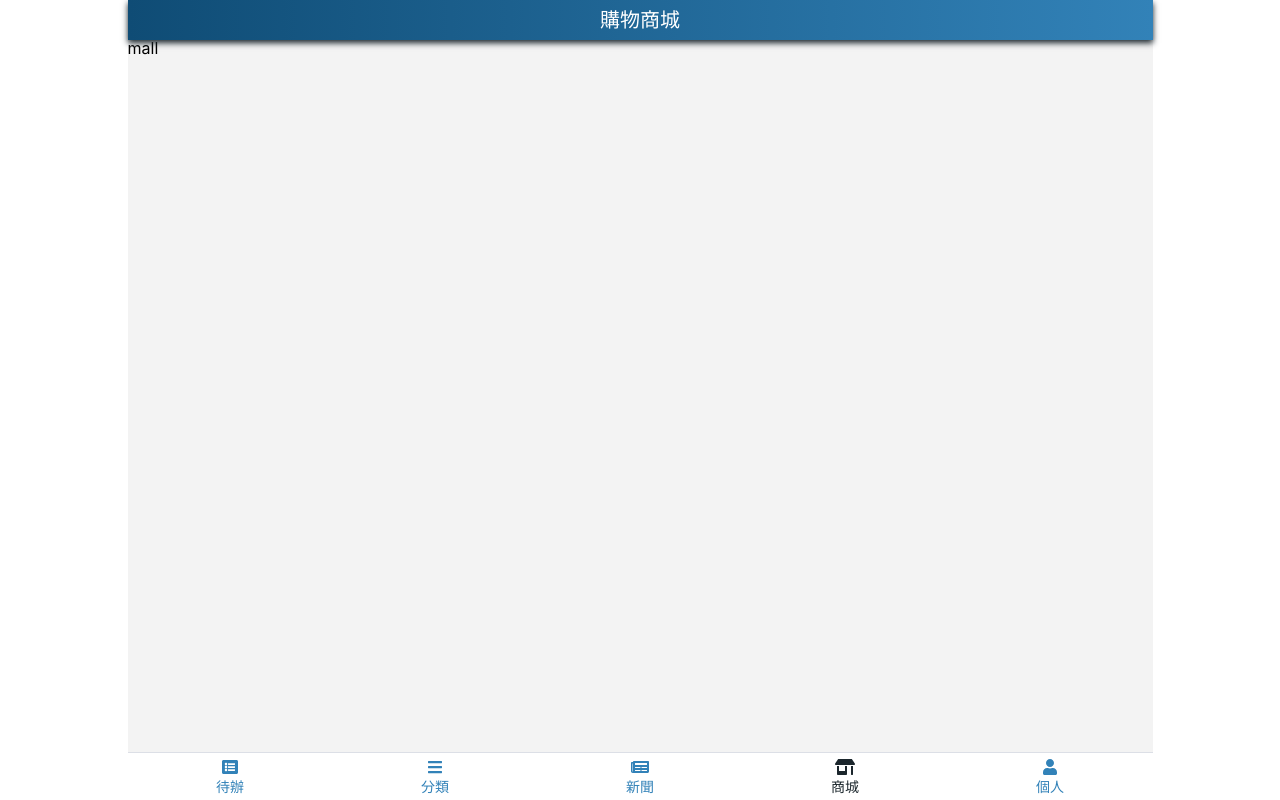
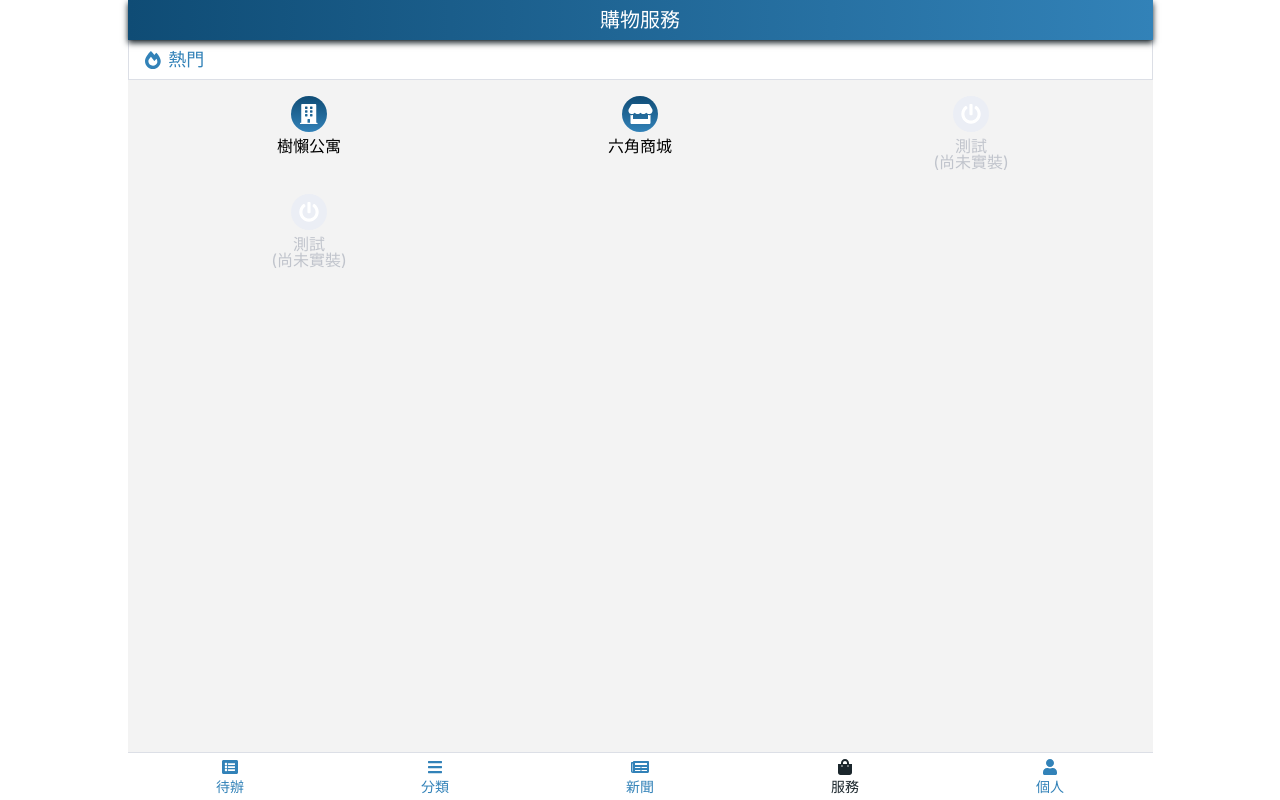
Before and after one commit to wuzhe0912/vue-tools-app, a Vue app: page /mall in a window 1280 px wide. Built offline with nearby package versions, Linux system fonts and the light colour scheme.

Commit message:
統一分類、服務的Layout，抽離到共用樣式

```diff
--- a/src/assets/scss/style.scss
+++ b/src/assets/scss/style.scss
@@ -103,3 +103,68 @@ input {
     border-bottom-color: $primary;
   }
 }
+
+// hall styles
+.hall__wrap {
+  display: flex;
+  flex-direction: column;
+  width: 100%;
+  height: 100%;
+}
+
+.title {
+  display: flex;
+  align-items: center;
+  background: $light;
+  height: to-rem(40px);
+  font-size: to-rem(18px);
+  color: $primary-light;
+  padding-left: to-rem(16px);
+  border: 1px solid $border-line;
+}
+
+.title__icon {
+  margin-right: to-rem(8px);
+}
+
+.content {
+  display: flex;
+  flex-wrap: wrap;
+  width: 100%;
+  padding: to-rem(16px);
+}
+
+.content__wrap {
+  display: flex;
+  flex-direction: column;
+  align-items: center;
+  width: calc(100% / 3);
+  margin-bottom: to-rem(24px);
+}
+
+.list__icon {
+  display: flex;
+  justify-content: center;
+  align-items: center;
+  color: $light;
+  width: to-rem(36px);
+  height: to-rem(36px);
+  background: $icon-bg;
+  border-radius: 50%;
+  font-size: $font-big;
+  margin-bottom: to-rem(6px);
+}
+
+.list__text {
+  display: flex;
+  flex-direction: column;
+  align-items: center;
+}
+
+.isDisabled {
+  color: $disabled;
+
+  .list__icon {
+    background: $disabled-icon;
+  }
+}
--- a/src/components/body-nav/index.vue
+++ b/src/components/body-nav/index.vue
@@ -17,7 +17,7 @@ export default {
         { name: '待辦', icon: 'list-alt', route: 'todo' },
         { name: '分類', icon: 'bars', route: 'category' },
         { name: '新聞', icon: 'newspaper', route: 'news' },
-        { name: '商城', icon: 'store-alt', route: 'mall' },
+        { name: '服務', icon: 'shopping-bag', route: 'mall' },
         { name: '個人', icon: 'user', route: 'personal' }
       ]
     }
--- a/src/configs/site.js
+++ b/src/configs/site.js
@@ -2,6 +2,6 @@ export const TITLE_LIST = [
   { name: '待辦事項', route: 'todo' },
   { name: '分類大廳', route: 'category' },
   { name: '每日新聞', route: 'news' },
-  { name: '購物商城', route: 'mall' },
+  { name: '購物服務', route: 'mall' },
   { name: '個人訊息', route: 'personal' }
 ]
--- a/src/main.js
+++ b/src/main.js
@@ -4,7 +4,6 @@ import VueAxios from 'vue-axios'
 import App from './App.vue'
 import router from './router'
 import store from './store'
-import env from './env'
 import { library } from '@fortawesome/fontawesome-svg-core'
 import { fas } from '@fortawesome/free-solid-svg-icons'
 import { FontAwesomeIcon } from '@fortawesome/vue-fontawesome'
@@ -12,7 +11,6 @@ import { FontAwesomeIcon } from '@fortawesome/vue-fontawesome'
 // styles
 import '@/assets/scss/style.scss'
 
-axios.defaults.baseURL = env.baseURL + env.customURL
 // 超時檢查
 axios.defaults.timeout = 5000
 // API 錯誤攔截
--- a/src/views/category/index.vue
+++ b/src/views/category/index.vue
@@ -1,5 +1,5 @@
 <template lang="pug">
-  .category__wrap
+  .category__wrap.hall__wrap
     .container(v-for="node in list")
       .title
         font-awesome-icon.title__icon(:icon="node.icon")
@@ -8,7 +8,7 @@
         .content__wrap(v-for="subNode in node.subList" :class="{isDisabled: subNode.disabled}")
           .list__icon
             font-awesome-icon(:icon="subNode.icon")
-          .list__txt
+          .list__text
             span {{ subNode.name }}
             span(v-if="subNode.disabled") (尚未實裝)
 </template>
--- a/src/views/category/style.scss
+++ b/src/views/category/style.scss
@@ -1,65 +1 @@
 @import '@/assets/scss/share.scss';
-
-.category__wrap {
-  display: flex;
-  flex-direction: column;
-  width: 100%;
-  height: 100%;
-}
-
-.title {
-  display: flex;
-  align-items: center;
-  background: $light;
-  height: to-rem(32px);
-  font-size: to-rem(18px);
-  color: $primary-light;
-  padding-left: to-rem(16px);
-  border: 1px solid $border-line;
-}
-
-.title__icon {
-  margin-right: to-rem(8px);
-}
-
-.content {
-  display: flex;
-  flex-wrap: wrap;
-  width: 100%;
-  padding: to-rem(16px);
-}
-
-.content__wrap {
-  display: flex;
-  flex-direction: column;
-  align-items: center;
-  width: calc(100% / 3);
-  margin-bottom: to-rem(24px);
-}
-
-.list__icon {
-  display: flex;
-  justify-content: center;
-  align-items: center;
-  color: $light;
-  width: to-rem(36px);
-  height: to-rem(36px);
-  background: $icon-bg;
-  border-radius: 50%;
-  font-size: $font-big;
-  margin-bottom: to-rem(6px);
-}
-
-.list__txt {
-  display: flex;
-  flex-direction: column;
-  align-items: center;
-}
-
-.isDisabled {
-  color: $disabled;
-
-  .list__icon {
-    background: $disabled-icon;
-  }
-}
--- a/src/views/mall/index.vue
+++ b/src/views/mall/index.vue
@@ -1,13 +1,38 @@
 <template lang="pug">
-  .mall__wrap mall
+  .mall__wrap.hall__wrap
+    .container(v-for="node in list")
+      .title
+        font-awesome-icon.title__icon(:icon="node.icon")
+        span.title__txt {{ node.name }}
+      .content
+        .content__wrap(v-for="subNode in node.subList" :class="{isDisabled: subNode.disabled}")
+          .list__icon
+            font-awesome-icon(:icon="subNode.icon")
+          .list__text
+            span {{ subNode.name }}
+            span(v-if="subNode.disabled") (尚未實裝)
 </template>
 
 <script>
 export default {
   name: 'mall',
   components: {},
+
   data () {
-    return {}
+    return {
+      list: [
+        {
+          name: '熱門',
+          icon: 'fire-alt',
+          subList: [
+            { name: '樹懶公寓', icon: 'building' },
+            { name: '六角商城', icon: 'store' },
+            { name: '測試', icon: 'power-off', disabled: true },
+            { name: '測試', icon: 'power-off', disabled: true }
+          ]
+        }
+      ]
+    }
   }
 }
 </script>
```
Also changed, not shown: src/views/mall/style.scss (line endings or trailing spaces).
